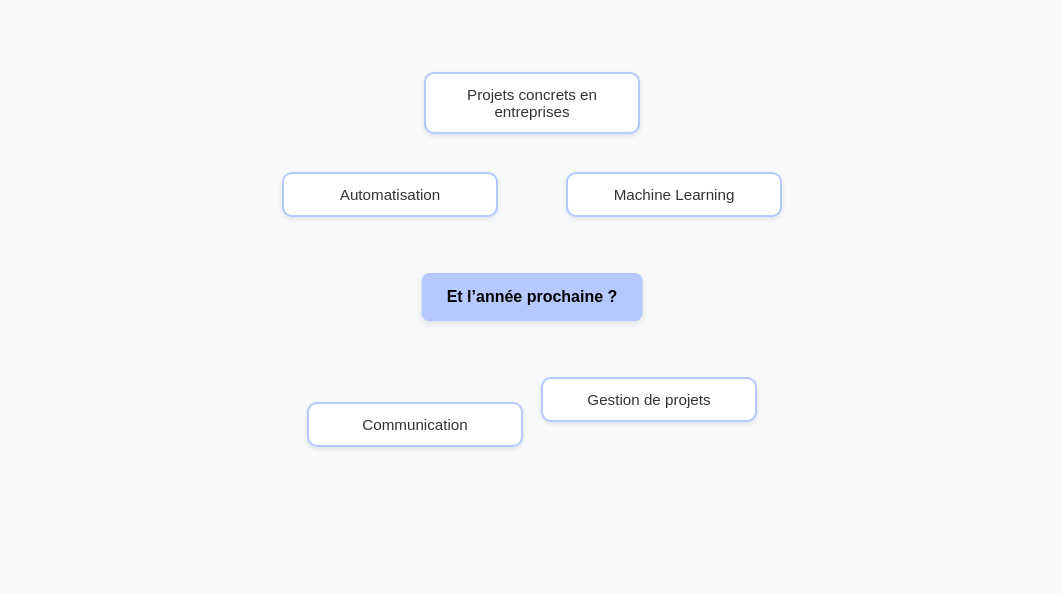
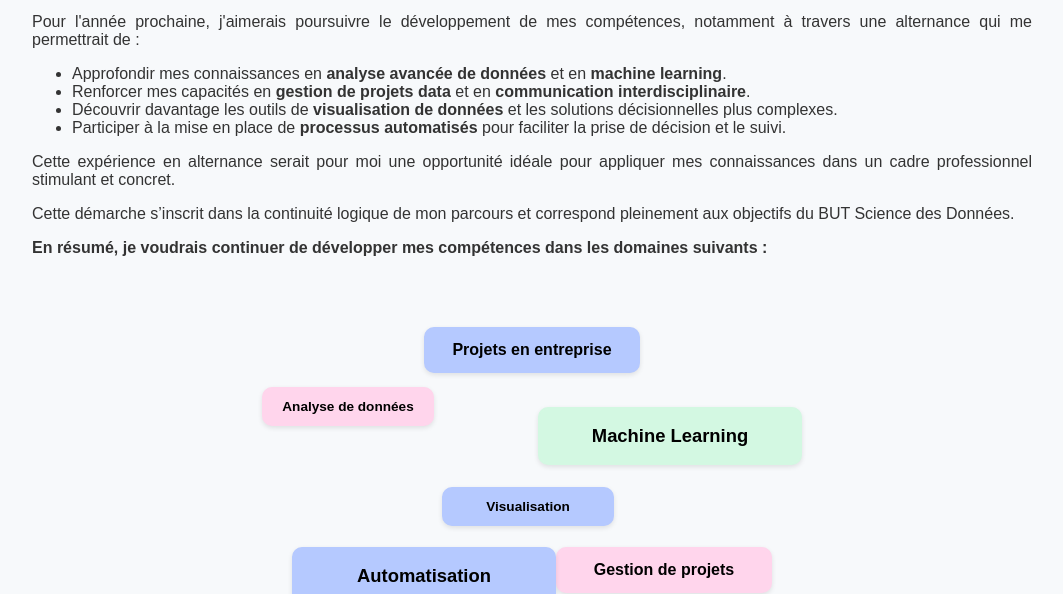
Before and after one commit to lequeuxromane/portfolio, a plain HTML site: page projection.html in a window 1280 px wide. Shown: the part 216-810 px from the top of the page, without its empty margins (108-1171 px from the left). Drawn offline with Linux system fonts and the light colour scheme.

Commit message:
Update projection.html

```diff
--- a/projection.html
+++ b/projection.html
@@ -2,7 +2,7 @@
 <html lang="fr">
 <meta charset="UTF-8" />
 <link rel="stylesheet" href="style.css">
-  <title>Projection en 3ème année </title>
+<title>Projection en 3ème année</title>
 <style>
   body {
     font-family: 'Poppins', sans-serif;
@@ -15,7 +15,7 @@
   }
 
   h1, h2 {
-      color:black;
+    color: black;
   }
 
   header {
@@ -25,51 +25,43 @@
     text-align: center;
     border-radius: 0 0 30px 30px;
   }
+
   header h1 {
     margin: 0;
   }
 
-
-
   .mindmap-container {
   position: relative;
-  width: 500px;
-  height: 500px;
+  width: 600px; /* Réduit */
+  height: 400px; /* Réduit */
   margin: 50px auto;
-}
-
-.center-node {
-  position: absolute;
-  top: 50%;
-  left: 50%;
-  transform: translate(-50%, -50%);
-  background: #b5c9ff;
-  color: black;
-  padding: 15px 25px;
-  font-weight: bold;
-  border-radius: 8px;
-  box-shadow: 0 3px 6px rgba(0,0,0,0.1);
-  text-align: center;
 }
 
   .node {
     position: absolute;
-  background: white;
-  border: 2px solid #b5c9ff;
     padding: 12px 16px;
     border-radius: 10px;
     box-shadow: 0 2px 5px rgba(0,0,0,0.1);
     font-size: 0.95rem;
     text-align: center;
     width: 180px;
+    color: black;
+    font-weight: bold;
   }
 
-/* Position des blocs autour */
+  /* Couleurs différenciées */
+  .theme-blue { background: #b5c9ff; border: 2px solid #b5c9ff; }
+  .theme-pink { background: #ffd5ec; border: 2px solid #ffd5ec; }
+  .theme-green { background: #d3f8e2; border: 2px solid #d3f8e2; }
+
+  /* Position des blocs (meilleure distribution visuelle) */
   .node1 { top: 5%; left: 50%; transform: translateX(-50%); }
-.node2 { top: 25%; right: 0; }
-.node3 { bottom: 25%; right: 5%; }
-.node4 { bottom: 20%; left: 5%; }
-.node5 { top: 25%; left: 0; }
+  .node2 { top: 25%; right: 5%; }
+  .node3 { top: 60%; right: 10%; }
+  .node4 { bottom: 10%; left: 50%; transform: translateX(-50%); }
+  .node5 { top: 60%; left: 10%; }
+  .node6 { top: 20%; left: 5%; }
+  .node7 { top: 45%; left: 35%; }
 
   a.back {
     display: inline-block;
@@ -78,32 +70,53 @@ a.back {
     text-decoration: none;
     font-weight: 600;
   }
+  .node.small {
+  font-size: 0.85rem;
+  padding: 10px 14px;
+  width: 140px;
+}
+
+.node.medium {
+  font-size: 1rem;
+  padding: 12px 16px;
+  width: 180px;
+}
+
+.node.large {
+  font-size: 1.15rem;
+  padding: 16px 20px;
+  width: 220px;
+}
 </style>
 </head>
 
 <body>
 <a href="index.html" class="back">← Retour à l'accueil</a>
 <header><h1>Projection pour l'année prochaine</h1></header>
+
 <section>
+  <p>Pour l'année prochaine, j'aimerais poursuivre le développement de mes compétences, notamment à travers une <span class="highlight">alternance</span> qui me permettrait de :</p>
+  <ul>
+    <li>Approfondir mes connaissances en <strong>analyse avancée de données</strong> et en <strong>machine learning</strong>.</li>
+    <li>Renforcer mes capacités en <strong>gestion de projets data</strong> et en <strong>communication interdisciplinaire</strong>.</li>
+    <li>Découvrir davantage les outils de <strong>visualisation de données</strong> et les solutions décisionnelles plus complexes.</li>
+    <li>Participer à la mise en place de <strong>processus automatisés</strong> pour faciliter la prise de décision et le suivi.</li>
+  </ul>
+  <p>Cette expérience en alternance serait pour moi une opportunité idéale pour appliquer mes connaissances dans un cadre professionnel stimulant et concret.</p>
+<p>Cette démarche s’inscrit dans la continuité logique de mon parcours et correspond pleinement aux objectifs du BUT Science des Données.</p>
+</section>
 
+<p><strong> En résumé, je voudrais continuer de développer mes compétences dans les domaines suivants :</strong> </p>
 <div class="mindmap-container">
-    <div class="center-node">Et l’année prochaine ?</div>
-    <div class="node node1">Projets concrets en entreprises </div>
-    <div class="node node2">Machine Learning</div>
-    <div class="node node3">Gestion de projets</div>
-    <div class="node node4">Communication</div>
-    <div class="node node5">Automatisation</div>
+  <div class="node node1 theme-blue medium">Projets en entreprise</div>
+  <div class="node node2 theme-green large">Machine Learning</div>
+  <div class="node node3 theme-pink medium">Gestion de projets</div>
+  <div class="node node4 theme-green small">Communication</div>
+  <div class="node node5 theme-blue large">Automatisation</div>
+  <div class="node node6 theme-pink small">Analyse de données</div>
+  <div class="node node7 theme-blue small">Visualisation</div>
 </div>
 
-<p style="margin-top: 60px;">Cette carte mentale illustre les compétences que je souhaite renforcer l’année prochaine.
-  Pour y parvenir, je souhaite intégrer une <strong>alternance</strong> me permettant de :</p>
 
-  <ul>
-    <li>Mettre en œuvre mes acquis dans des situations réelles et variées.</li>
-    <li>Développer une expertise plus poussée sur des outils de data science et de BI.</li>
-    <li>Participer activement à des projets en lien avec les besoins du terrain.</li>
-  </ul>
-
-  <p>Cette démarche s’inscrit dans la continuité logique de mon parcours et correspond pleinement aux objectifs du BUT Science des Données.</p>
-
-</section>
+</body>
+</html>
```
Lines whose indentation alone changed are shown as unchanged.
